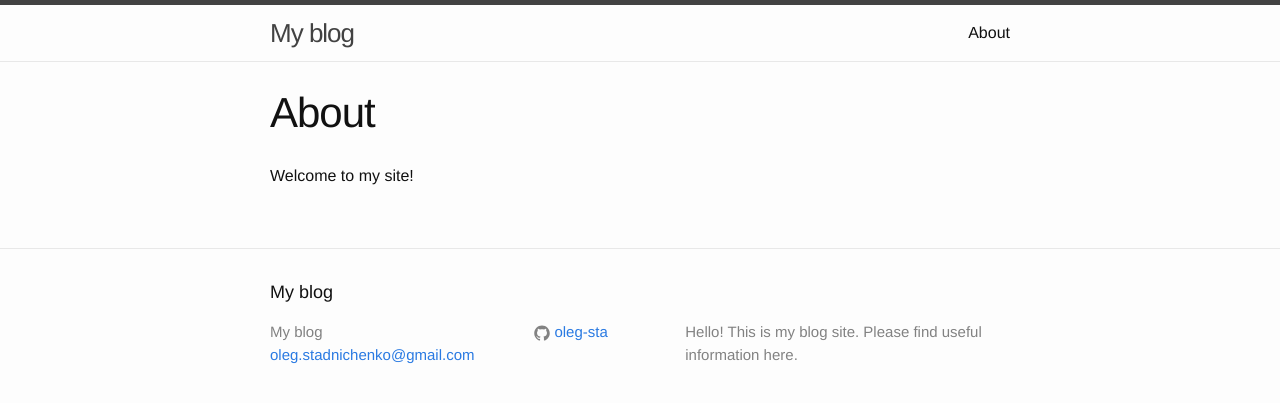
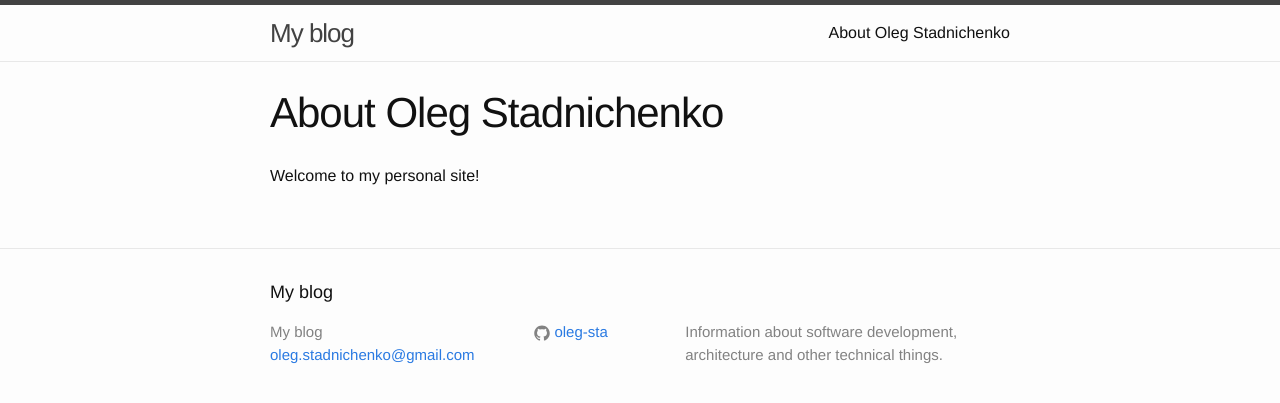
Before and after one commit to oleg-sta/site, a Jekyll site: the page built from about.md, in a window 1280 px wide. Shown: the top 403 px of the page. Built offline with Jekyll 4.4.1, drawn with Linux system fonts in a browser that asks for light colours.

Commit message:
More settings

```diff
--- a/_config.yml
+++ b/_config.yml
@@ -2,7 +2,7 @@
 title: My blog
 email: oleg.stadnichenko@gmail.com
 description: >
-  Hello! This is my blog site. Please find useful information here.
+  Information about software development, architecture and other technical things.
 baseurl: "/site"
 url: "http://oleg-sta.github.io" # the base hostname & protocol for your site
 github_username:  oleg-sta
--- a/about.md
+++ b/about.md
@@ -1,7 +1,7 @@
 ---
 layout: page
-title: About
+title: About Oleg Stadnichenko
 permalink: /about/
 ---
 
-Welcome to my site!
+Welcome to my personal site!
```
